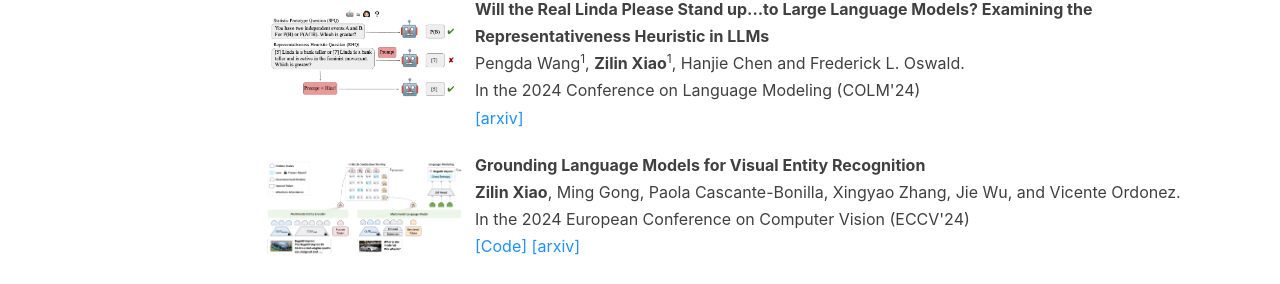
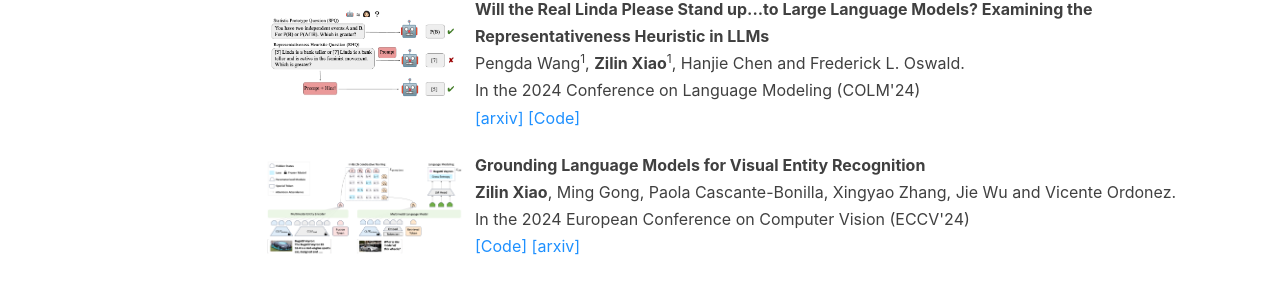
Before and after one commit to MrZilinXiao/MrZilinXiao.github.io, a Jekyll site: the page built from archive.html, in a window 1280 px wide. Shown: the part 340-624 px from the top of the page. Built offline with Jekyll 4.4.1, drawn with Linux system fonts in a browser that asks for light colours; nearby versions of some CDN libraries; comment, search, counter and statistics services are not loaded.

```diff
--- a/archive.html
+++ b/archive.html
@@ -45,6 +45,9 @@ https://github.com/kitian616/jekyll-TeXt-theme
 						<a target="_blank" href="https://arxiv.org/abs/2404.01461" rel="nofollow">
 							<font color="DodgerBlue">[arxiv]</font>
 						</a>
+						<a target="_blank" href="https://github.com/MrZilinXiao/LLMHeuristicReHeat" rel="nofollow">
+							<font color="DodgerBlue">[Code]</font>
+						</a>
 					</p>
 				</div>
 			</div>
@@ -59,7 +62,7 @@ https://github.com/kitian616/jekyll-TeXt-theme
 						<strong>
 							Grounding Language Models for Visual Entity Recognition
 						</strong><br>
-						<strong>Zilin Xiao</strong>, Ming Gong, Paola Cascante-Bonilla, Xingyao Zhang, Jie Wu, and
+						<strong>Zilin Xiao</strong>, Ming Gong, Paola Cascante-Bonilla, Xingyao Zhang, Jie Wu and
 						Vicente Ordonez. <br>
 						In the 2024 European Conference on Computer Vision (ECCV'24)<br>
 						<a target="_blank" href="https://github.com/MrZilinXiao/AutoVER" rel="nofollow">
```
Also changed, not shown: index.html (+9 -5 lines), 3 other files.
